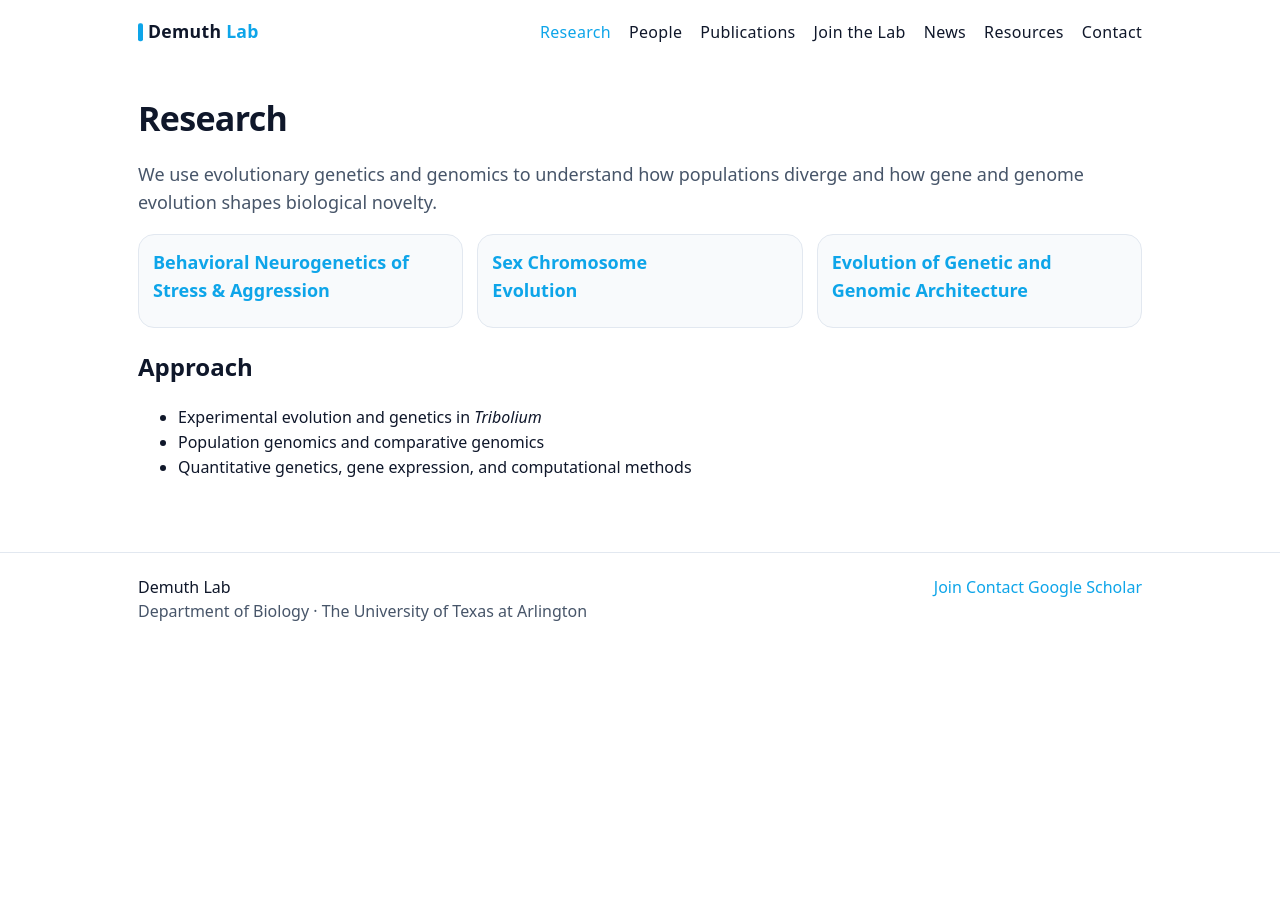
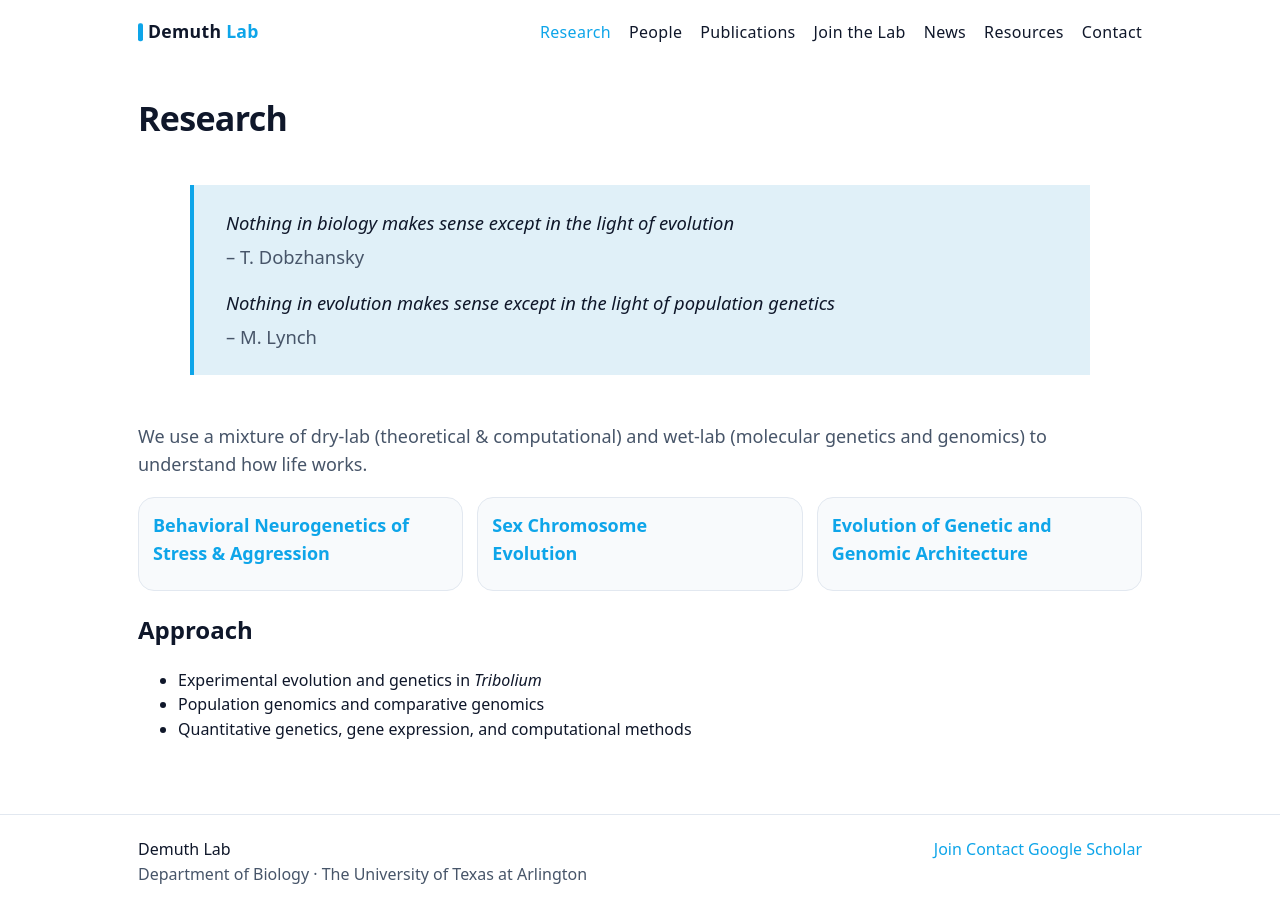
Before and after one commit to demuth-lab/demuth-lab.github.io, a Jekyll site: the page built from research/index.md, in a window 1280 px wide. Built offline with Jekyll 4.4.1, drawn with Linux system fonts in a browser that asks for light colours.

Commit message:
Update index.md

```diff
--- a/research/index.md
+++ b/research/index.md
@@ -1,8 +1,21 @@
 ---
 title: "Research"
 ---
+<div class="research-quotes">
 
-<p class="lede">We use evolutionary genetics and genomics to understand how populations diverge and how gene and genome evolution shapes biological novelty.</p>
+  <blockquote>
+    Nothing in biology makes sense except in the light of evolution
+    <span class="quote-author">– T. Dobzhansky</span>
+  </blockquote>
+
+  <blockquote>
+    Nothing in evolution makes sense except in the light of population genetics
+    <span class="quote-author">– M. Lynch</span>
+  </blockquote>
+
+</div>
+
+<p class="lede">We use a mixture of dry-lab (theoretical & computational) and wet-lab (molecular genetics and genomics) to understand how life works.</p>
 
 <div class="cards">
   {% for c in site.data.research_cards %}
```
